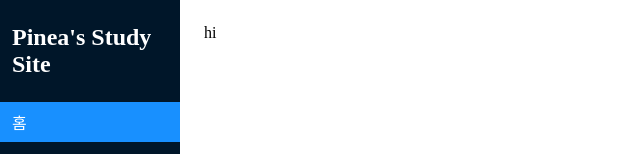
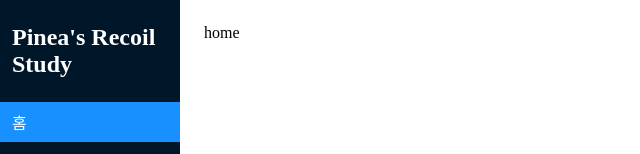
Before and after one commit to hhhhailey/study-recoil, a React (Create React App) app: page / in a window 1280 px wide. Shown: the top 154 px of the page, without its empty margins (0-640 px from the left). Built offline with nearby package versions, Linux system fonts and the light colour scheme; a web font is replaced by a local one.

Commit message:
fest: update

```diff
--- a/src/layouts/components/sidebar/Sidebar.tsx
+++ b/src/layouts/components/sidebar/Sidebar.tsx
@@ -8,7 +8,7 @@ const Sidebar: React.FC<any> = () => {
 
   return (
     <StyledWrap>
-      <h2>Pinea's Study Site</h2>
+      <h2>Pinea's Recoil Study</h2>
       <ul className="menu-parent">
         {routes.map(({ children, label, route }, i) => (
           <li key={i} className={url === route ? "active" : undefined}>
@@ -34,6 +34,7 @@ const StyledWrap = styled.div`
   height: 100%;
   padding-top: 24px;
   background-color: #001629;
+  z-index: 1000;
 
   h2 {
     color: white;
--- a/src/pages/main/Main.tsx
+++ b/src/pages/main/Main.tsx
@@ -6,7 +6,7 @@ import DefaultLayout from "../../layouts/DefaultLayout";
 const MainPage = () => {
   return (
     <DefaultLayout>
-      <div>hi</div>
+      <div>home</div>
     </DefaultLayout>
   );
 };
```
